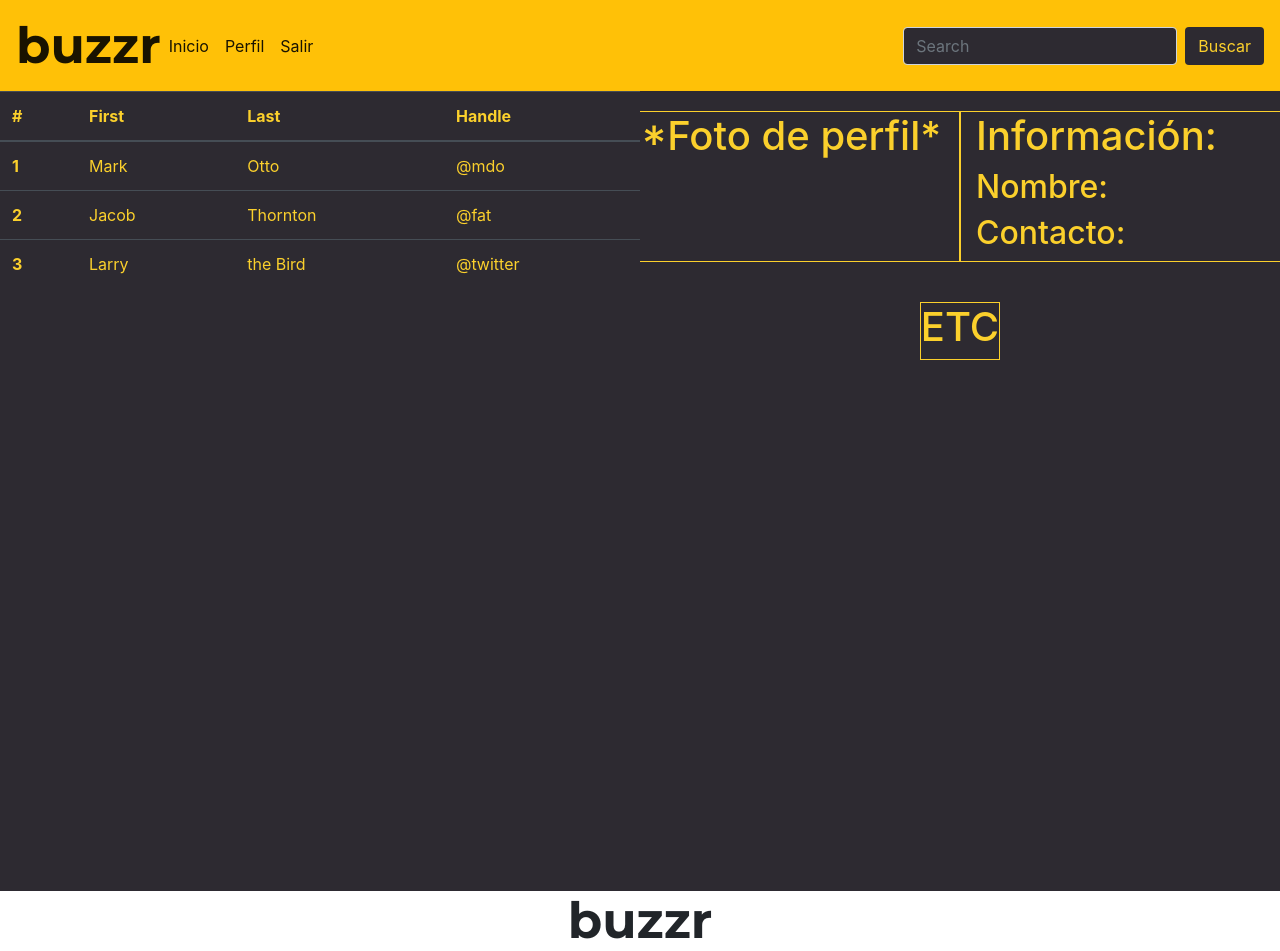
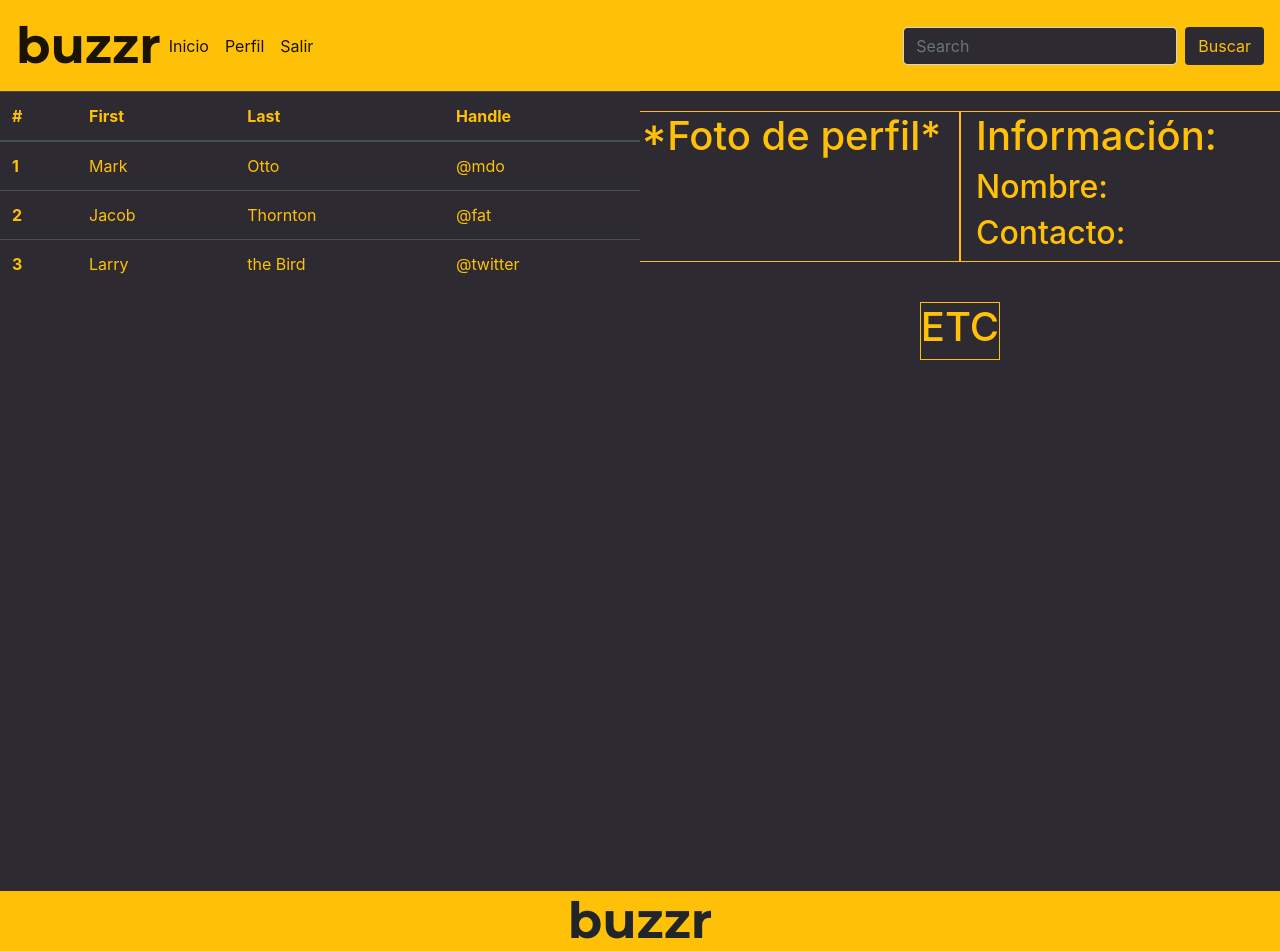
Before and after one commit to A01561769/AMSS_Proy-, a plain HTML site: page PF/index.html in a window 1280 px wide. Drawn offline with nearby package versions, Linux system fonts and the light colour scheme.

Commit message:
Ajuste de color

```diff
--- a/PF/style.css
+++ b/PF/style.css
@@ -11,7 +11,7 @@
     width: 50vw;
     overflow: scroll;
     background-color:#2d2a31;
-    color:#fbd02c;
+    color:#ffc107;
 }
 
 .profile{
@@ -19,12 +19,12 @@
     width: 50vw;
     overflow: scroll;
     background-color:#2d2a31;
-    color:#fbd02c;
+    color:#ffc107;
 }
 
 .search{
 	background-color: #2d2a31;
-	color:#fbd02c;
+	color:#ffc107;
 }
 
 .logo{
@@ -35,10 +35,14 @@
 }
 
 .frame{
-	border: 1px solid #fbd02c;
+	border: 1px solid #ffc107;
 	margin: 20px;
 	margin-left:auto;
 	margin-right:auto;
+}
+
+.footer{
+	background-color: #ffc107;
 }
 
 /* width */
```
